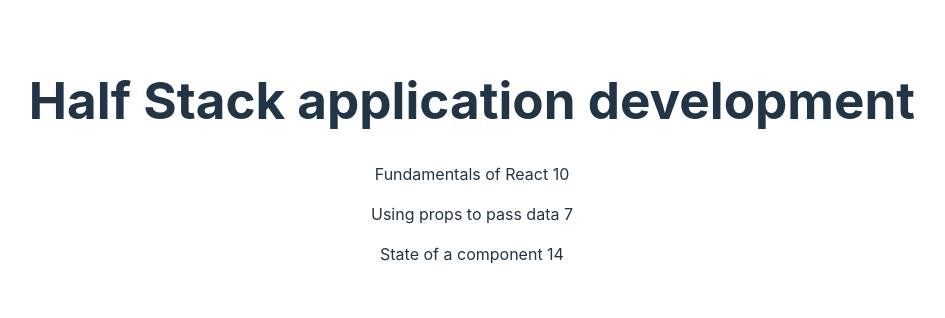
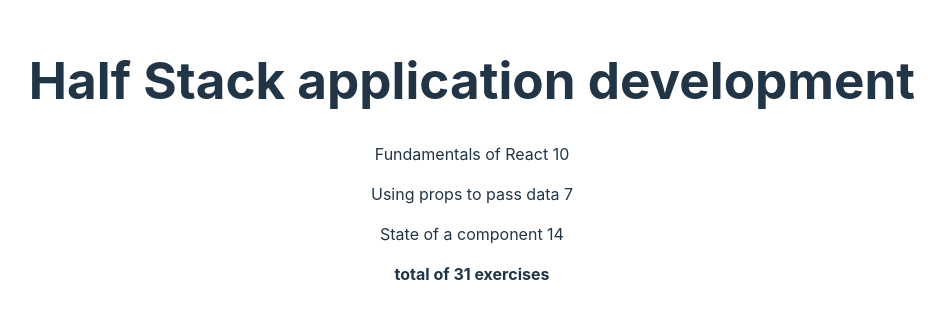
Before and after one commit to ArtoriasthewalkingAbyss/midudev-bootcamp, a React (Vite) app in the folder part2/courseinfo/: page / in a window 1280 px wide. Shown: the part 240-558 px from the top of the page, without its empty margins (168-1113 px from the left). Built offline with nearby package versions, Linux system fonts and the light colour scheme.

Commit message:
2.2: Información del curso paso 7

```diff
--- a/part2/courseinfo/src/App.jsx
+++ b/part2/courseinfo/src/App.jsx
@@ -13,11 +13,18 @@
 const Content = ({ part }) => {
   return (
     <>
-      {part.map(value => {
-        return (<Part key={value.id} part={ value }/>)
-      })
-      }
+      {part.map(value => (<Part key={value.id} part={ value }/>))}
     </>
+  )
+}
+
+const TotalExercises = ({ part }) => {
+  let total = 0
+  part.forEach(element => {
+    total += element.exercises
+  })
+  return (
+    <p><strong>total of {total} exercises</strong></p>
   )
 }
 
@@ -29,6 +36,7 @@
     <main>
       <Header course={course} />
       <Content part={course.parts} />
+      <TotalExercises part={course.parts}/>
     </main>
   )
 }
```
